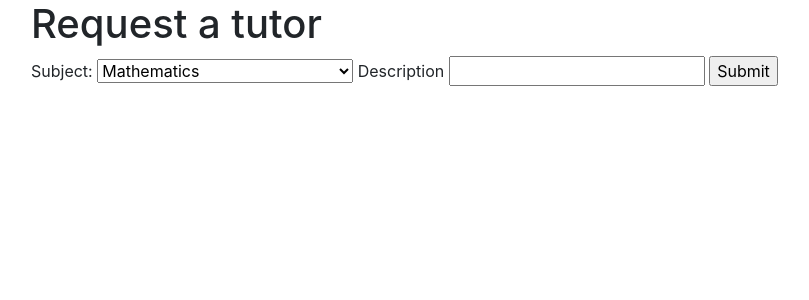
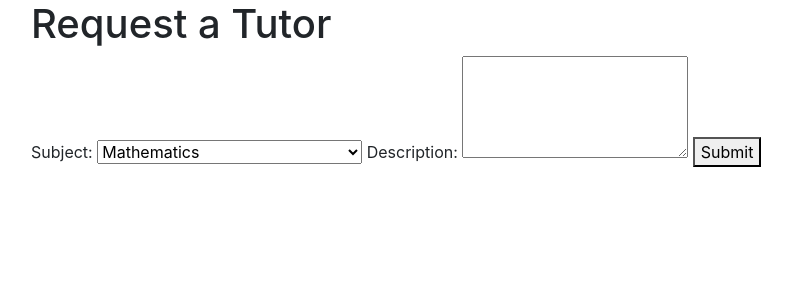
Before and after one commit to TheBritishSchool/cs-holiday-project-teamhari, a Flask app: page /requests/RequestTutor in a window 1280 px wide. Shown: the part 56-356 px from the top of the page, without its empty margins (69-878 px from the left). Run offline with Flask 3, Linux system fonts and the light colour scheme; the visitor is signed in with stand-in values (Sample User, id 1); data that the repository does not hold is empty; some libraries are stand-ins or nearby versions.

Commit message:
finally all error should be fixed refer to login page as/auth/login and request tutor as requests_bp.RequestTutor

```diff
--- a/templates/RequestTutor.html
+++ b/templates/RequestTutor.html
@@ -1,41 +1,35 @@
 {% extends "base.html" %}
-{% block title %}RequestTutor{% endblock %}
+{% block title %}Request Tutor{% endblock %}
+
 {% block content %}
-<head>
-    <title>Request tutor</title>
+<div class="container">
+    <h1>Request a Tutor</h1>
+    <form action="{{ url_for('requests_bp.RequestTutor') }}" method="POST">
+        <label for="subject">Subject:</label>
+        <select id="subject" name="subject">
+            <option value="Mathematics">Mathematics</option>
+            <option value="Computer science">Computer Science</option>
+            <option value="Physics">Physics</option>
+            <option value="Chemistry">Chemistry</option>
+            <option value="Biology">Biology</option>
+            <option value="GeneralScience(Y9 and under)">General Science (Y9 and under)</option>
+            <option value="Economics">Economics</option>
+            <option value="Business">Business</option>
+            <option value="History">History</option>
+            <option value="Geography">Geography</option>
+            <option value="Media">Media</option>
+            <option value="Drama">Drama</option>
+            <option value="Design and technology">Design and Technology</option>
+            <option value="Art">Art</option>
+            <option value="Music">Music</option>
+            <option value="English Literature">English Literature</option>
+            <option value="English Language">English Language</option>
+        </select>
 
-    <link rel="stylesheet" href="./styles.css">
-</head>
-<body>
-    <div class="container">
-    <h1>Request a tutor</h1>
-    <form action = "/RequestTutor" method = "POST">
-        <label for = "subject">Subject:</label>
-        <select id = "subject" name = "subject">
-            <option value = "Mathematics">Mathematics</option>
-            <option value = "Computer science">Computer science</option>
-            <option value = "Physics">Physics</option>
-            <option value = "Chemistry">Chemistry</option>
-            <option value = "Biology">Biology</option>
-            <option value = "GeneralScience(Y9 and under)">GeneralScience(Y9 and under)</option>
-            <option value = "Economics">Economics</option>
-            <option value = "Buisness">Buisness</option>
-            <option value = "History">History</option>
-            <option value = "Geography">Geography</option>
-            <option value = "Media">Media</option>
-            <option value = "Drama">Drama</option>
-            <option value = "Design and technology">Design and technology</option>
-            <option value = "Art">Art</option>
-            <option value = "Music">Music</option>
-            <option value = "English Literature">English Literature</option>
-            <option value = "English Language">English Language</option>
-        </select>
-        <label for = "description">Description</label>
-        <input type = "text" id = "description" name = "description">
-        <input type = "submit">
+        <label for="description">Description:</label>
+        <textarea id="description" name="description" rows="4" required></textarea>
+
+        <button type="submit">Submit</button>
     </form>
-    </div>
-
-</body>
-
+</div>
 {% endblock %}
--- a/templates/home.html
+++ b/templates/home.html
@@ -4,7 +4,6 @@
 
     <h2>Welcome, {{ username }}!</h2>
     <p>This is your homepage.</p>
-    <a href="/logout">Logout</a>
 
     <h2>Tutor Requests</h2>
     <ul>
```
